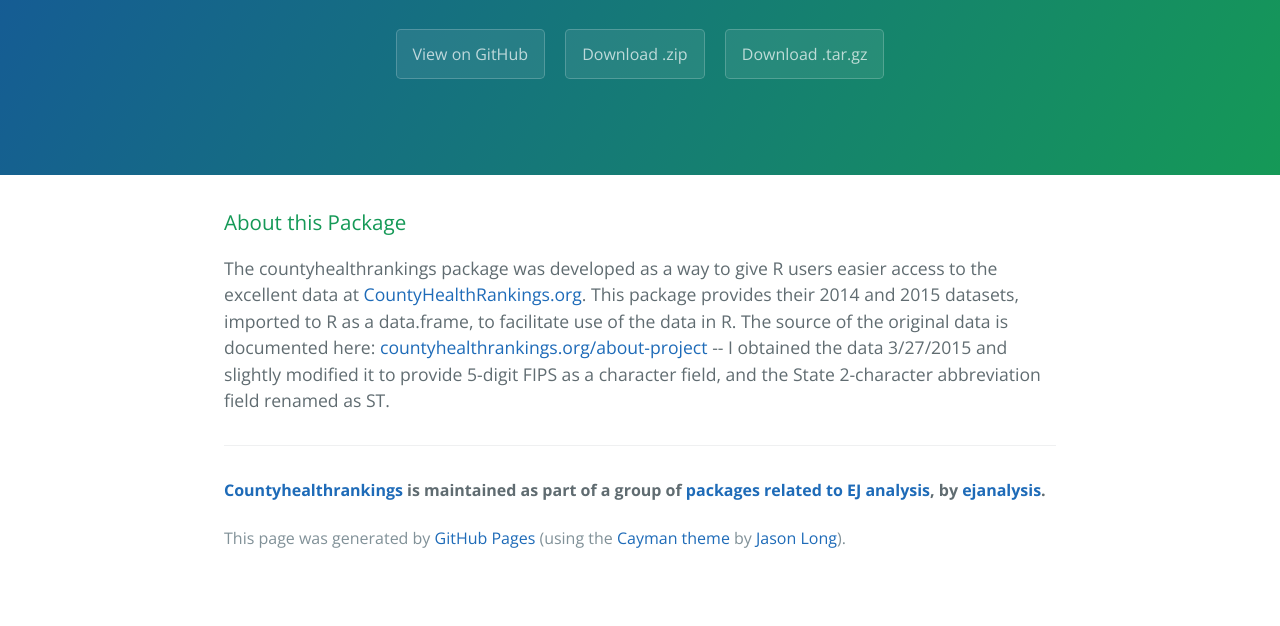
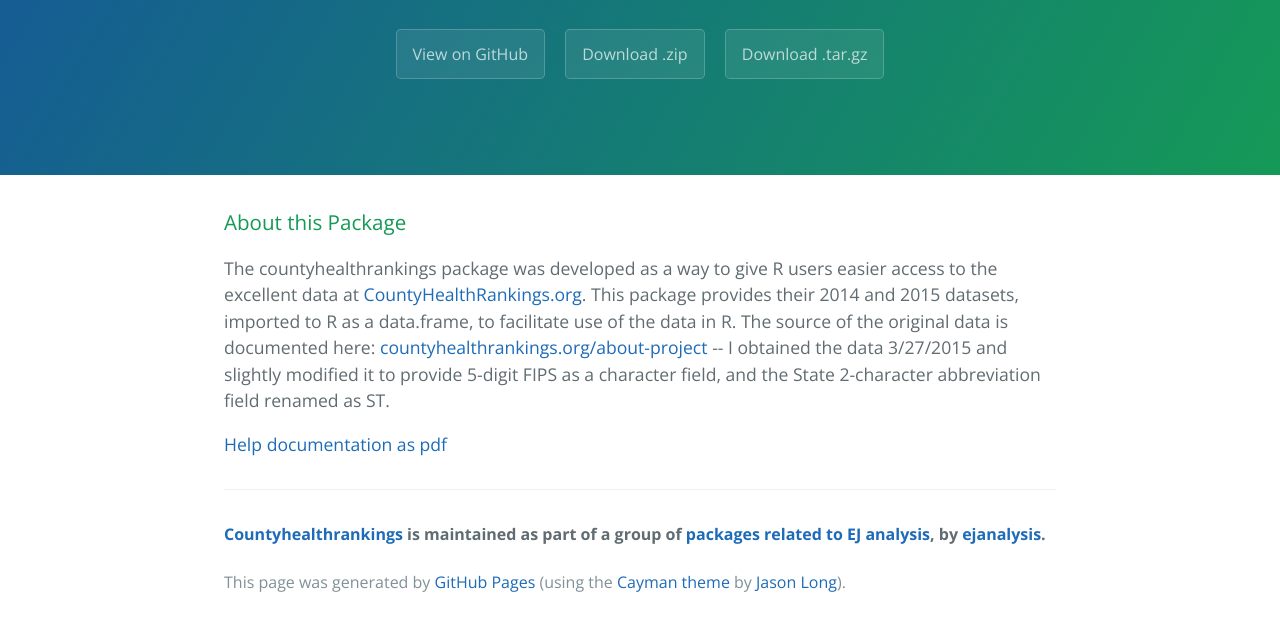
Before and after one commit to ejanalysis/countyhealthrankings, a plain HTML site: page index.html in a window 1280 px wide. Shown: the part 208-834 px from the top of the page. Before the commit the page ends 800 px from the top, so only its background shows below. Drawn offline with nearby package versions, Linux system fonts and the light colour scheme.

Commit message:
add link to help pdf from package webpage

```diff
--- a/index.html
+++ b/index.html
@@ -26,6 +26,7 @@
 
 <p>The countyhealthrankings package was developed as a way to give R users easier access to the excellent data at <a href="http://www.countyhealthrankings.org">CountyHealthRankings.org</a>. This package provides their 2014 and 2015 datasets, imported to R as a data.frame, to facilitate use of the data in R. The source of the original data is documented here: <a href="http://www.countyhealthrankings.org/about-project">countyhealthrankings.org/about-project</a> -- I obtained the data 3/27/2015 and slightly modified it to provide 5-digit FIPS as a character field, and the State 2-character abbreviation field renamed as ST.</p>
 
+ <p><a href="http://ejanalysis.github.io/countyhealthrankings/countyhealthrankings.pdf">Help documentation as pdf</a></p>
 
       <footer class="site-footer">
         <span class="site-footer-owner"><a href="https://github.com/ejanalysis/countyhealthrankings">Countyhealthrankings</a> is maintained as part of a group of <a href="http://ejanalysis.github.io/">packages related to EJ analysis</a>, by <a href="https://github.com/ejanalysis">ejanalysis</a>.</span>
```
